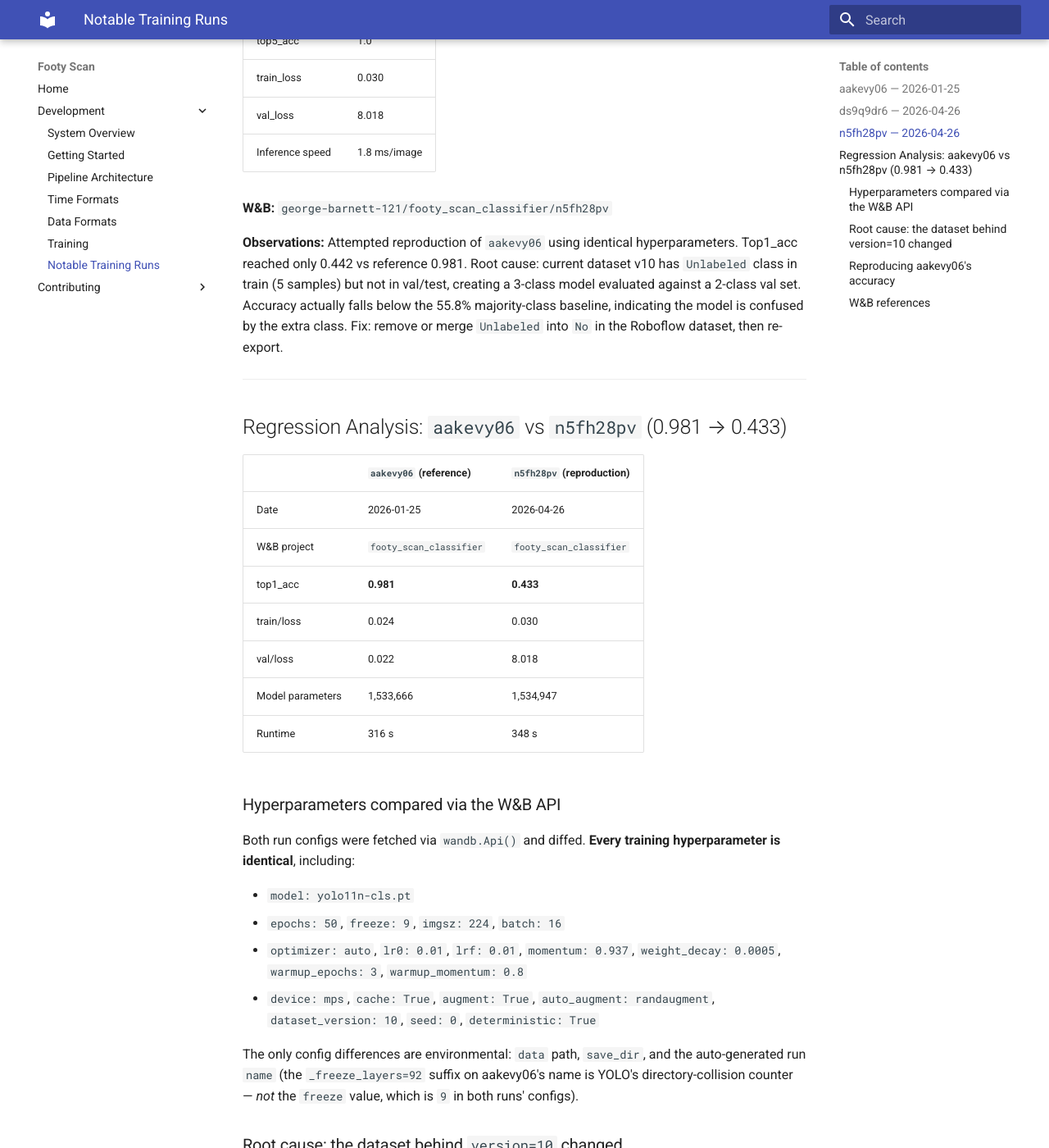
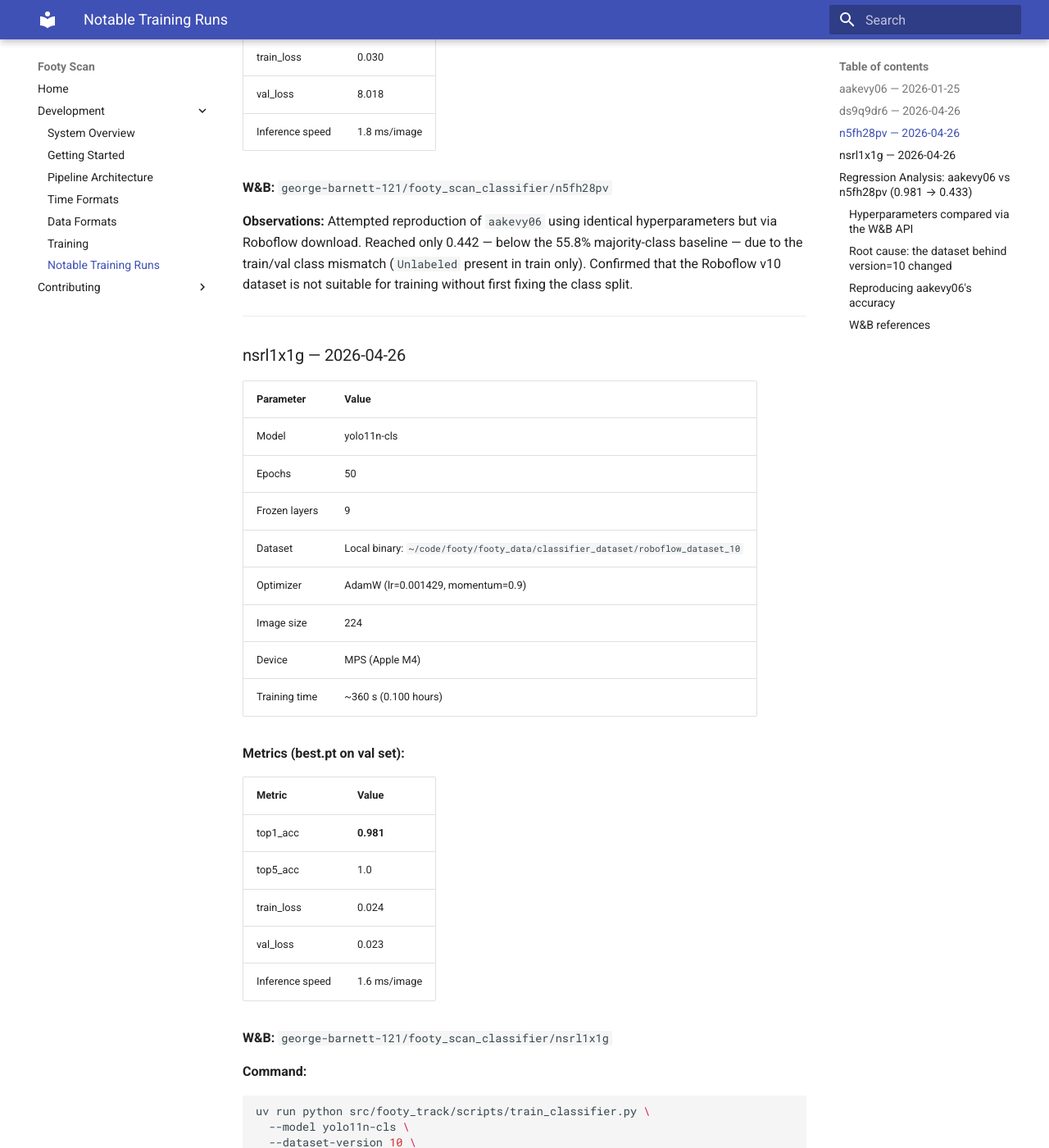
Before and after one commit to egroeg121/footy-track, an MkDocs documentation site: the page built from docs/training/notable_runs.md, in a window 1280 px wide and 1400 px high, scrolled down 3023 px. Shown: the whole window at 82% size. Built offline with MkDocs 1.6.1 and Material for MkDocs 9.7.7, drawn with Linux system fonts in a browser that asks for light colours; some of the changed text lies outside the part shown.

Commit message:
feat: add --local-dataset flag to train_classifier.py, document binary dataset run (footy_track-ejx)
Adds --local-dataset arg to train_classifier.py that bypasses the Roboflow
download and trains directly from a local path. Running against the binary
(No/Yes) dataset at ~/code/footy/footy_data/classifier_dataset/roboflow_dataset_10
reproduces the reference run (aakevy06) exactly: top1_acc=0.981, train_loss=0.024,
val_loss=0.023.

Also ignores PLR0913 (too-many-arguments) in ruff since training scripts have
naturally wide signatures. Documents all four runs in docs/training/notable_runs.md.

````diff
--- a/docs/training/notable_runs.md
+++ b/docs/training/notable_runs.md
@@ -34,7 +34,7 @@
 
 **W&B:** `george-barnett-121/footy_scan_classifier/aakevy06`
 
-**Observations:** Best known result. Trained from the `football-scan` project path against a snapshot of dataset v10 where val/test splits likely contained `Unlabeled` samples (or the dataset was binary at the time), making train/val class counts consistent. Not reproducible against the current dataset v10 — see `n5fh28pv` for the reproduction attempt and root-cause analysis.
+**Observations:** Best previously-known result. Trained from the `football-scan` project path against the binary (No/Yes) snapshot of dataset v10. Not directly reproducible via Roboflow download because the current v10 dataset has a 3-class train split (adds `Unlabeled`) with only 2 classes in val/test. See `nsrl1x1g` for the confirmed reproduction using the local binary dataset.
 
 ---
 
@@ -45,7 +45,7 @@
 | Model | yolo11n-cls |
 | Epochs | 5 |
 | Frozen layers | 9 |
-| Dataset version | 10 |
+| Dataset version | 10 (Roboflow download) |
 | Optimizer | AdamW (lr=0.001429, momentum=0.9) |
 | Image size | 224 |
 | Device | MPS (Apple M4) |
@@ -63,7 +63,7 @@
 
 **W&B:** `george-barnett-121/footy_scan_classifier/ds9q9dr6`
 
-**Observations:** Minimal 5-epoch baseline run to verify end-to-end pipeline with `DATA_ROOT` env var. Accuracy stalls at 41.3% due to train/val class mismatch (3-class train, 2-class val). Established as the baseline for further runs.
+**Observations:** Minimal 5-epoch baseline run to verify end-to-end pipeline with `DATA_ROOT` env var. Accuracy stalls at 41.3% due to train/val class mismatch in the current Roboflow v10 download (3-class train, 2-class val/test).
 
 ---
 
@@ -74,7 +74,7 @@
 | Model | yolo11n-cls |
 | Epochs | 50 |
 | Frozen layers | 9 |
-| Dataset version | 10 |
+| Dataset version | 10 (Roboflow download) |
 | Optimizer | AdamW (lr=0.001429, momentum=0.9) |
 | Image size | 224 |
 | Device | MPS (Apple M4) |
@@ -92,7 +92,46 @@
 
 **W&B:** `george-barnett-121/footy_scan_classifier/n5fh28pv`
 
-**Observations:** Attempted reproduction of `aakevy06` using identical hyperparameters. Top1_acc reached only 0.442 vs reference 0.981. Root cause: current dataset v10 has `Unlabeled` class in train (5 samples) but not in val/test, creating a 3-class model evaluated against a 2-class val set. Accuracy actually falls below the 55.8% majority-class baseline, indicating the model is confused by the extra class. Fix: remove or merge `Unlabeled` into `No` in the Roboflow dataset, then re-export.
+**Observations:** Attempted reproduction of `aakevy06` using identical hyperparameters but via Roboflow download. Reached only 0.442 — below the 55.8% majority-class baseline — due to the train/val class mismatch (`Unlabeled` present in train only). Confirmed that the Roboflow v10 dataset is not suitable for training without first fixing the class split.
+
+---
+
+### nsrl1x1g — 2026-04-26
+
+| Parameter | Value |
+|---|---|
+| Model | yolo11n-cls |
+| Epochs | 50 |
+| Frozen layers | 9 |
+| Dataset | Local binary: `~/code/footy/footy_data/classifier_dataset/roboflow_dataset_10` |
+| Optimizer | AdamW (lr=0.001429, momentum=0.9) |
+| Image size | 224 |
+| Device | MPS (Apple M4) |
+| Training time | ~360 s (0.100 hours) |
+
+**Metrics (best.pt on val set):**
+
+| Metric | Value |
+|---|---|
+| top1_acc | **0.981** |
+| top5_acc | 1.0 |
+| train_loss | 0.024 |
+| val_loss | 0.023 |
+| Inference speed | 1.6 ms/image |
+
+**W&B:** `george-barnett-121/footy_scan_classifier/nsrl1x1g`
+
+**Command:**
+```bash
+uv run python src/footy_track/scripts/train_classifier.py \
+  --model yolo11n-cls \
+  --dataset-version 10 \
+  --freeze 9 \
+  --epochs 50 \
+  --local-dataset ~/code/footy/footy_data/classifier_dataset/roboflow_dataset_10
+```
+
+**Observations:** Confirmed reproduction of reference run `aakevy06`. Using the local binary (No/Yes only) dataset achieves identical accuracy (0.981) with the same hyperparameters. The `--local-dataset` flag added to `train_classifier.py` bypasses the Roboflow download. Accuracy reached 0.913 by epoch 1, 0.981 by epoch 4, and peaked at 1.0 around epoch 23 before settling at 0.981. The binary dataset is the correct training target — the current Roboflow v10 export should be fixed to remove or merge the `Unlabeled` class before use.
 
 ---
 
--- a/pyproject.toml
+++ b/pyproject.toml
@@ -39,7 +39,7 @@
 
 [dependency-groups]
 dev = [
-  "dvc[s3]>=3.0",
+  "dvc[s3]>=3",
   "fiftyone>=1.8.1",
   "ipython>=9.5",
   "jupyter>=1.1.1",
@@ -89,6 +89,9 @@
 
   # Ignore magic numbers in tests
   "PLR2004",
+
+  # Training scripts have naturally wide function signatures
+  "PLR0913",
 ]
 
 per-file-ignores."tests/*.py" = [ "PLR2004" ]
````
Also changed, not shown: 1 other file.
